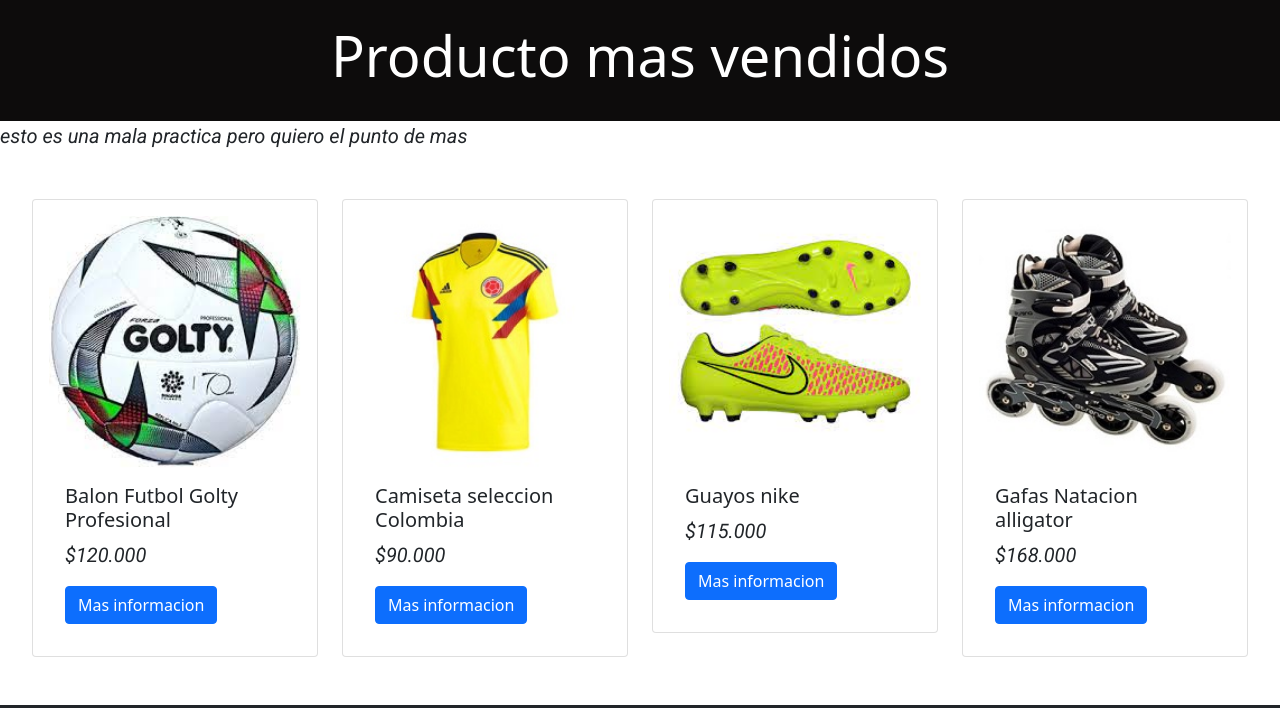
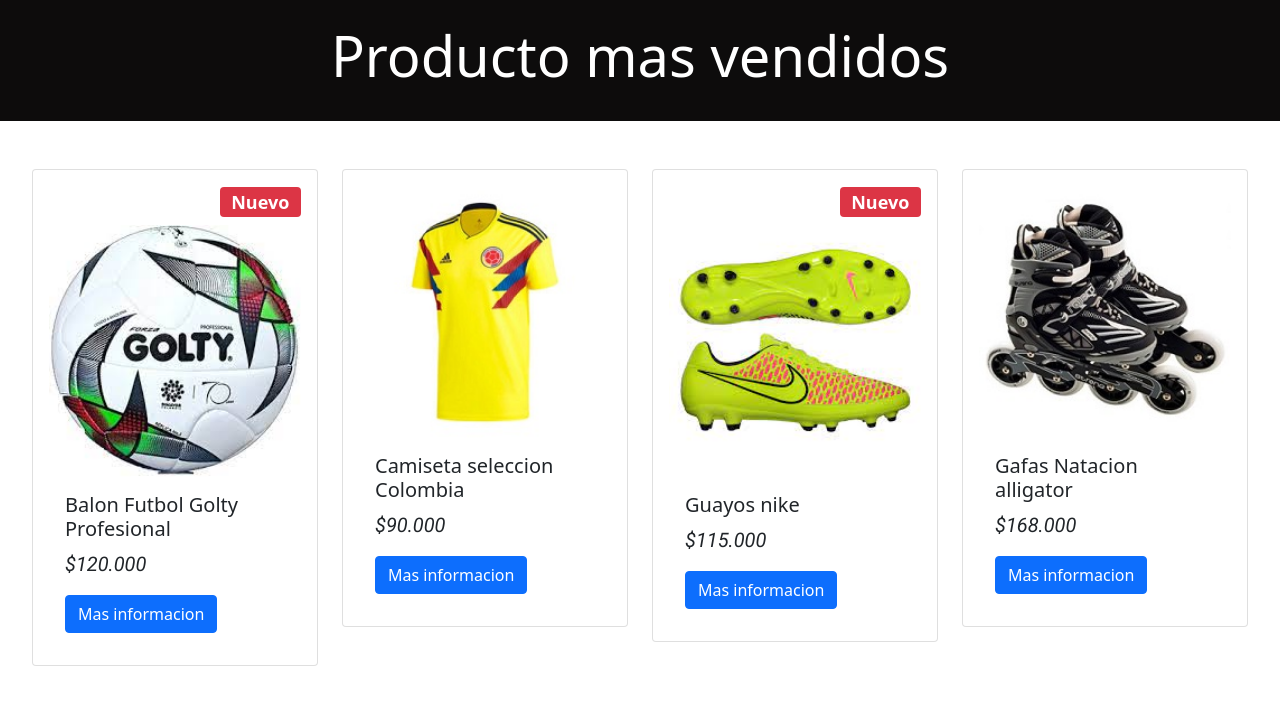
Before and after one commit to waltercastro171163/TIENDA_DEPORT, a website: page docs/index.html in a window 1280 px wide. Shown: the part 972-1680 px from the top of the page. Drawn offline with nearby package versions, Linux system fonts and the light colour scheme.

Commit message:
modificacion del index

```diff
--- a/docs/index.html
+++ b/docs/index.html
@@ -106,7 +106,7 @@
       <section class="container-fluid  fondo  p-4">
         <h4 class="display-4  text-center  text-white ">Producto mas vendidos</h4>
       </section>
- <p> esto es una mala practica pero quiero el punto de mas</p>
+
 <!-- Inicio de las cards -->
 
 <div class="container-fluid my-5">
@@ -114,18 +114,18 @@
 
         <div class="col-md-3">
           <div class="card p-3" >
-              <img src="./Imagenes/balon_2.jpg" class="card-img-top" alt="...">
+            <h4 class="text-end "><span class="badge bg-secondary bg-danger  ">Nuevo</span></h4>
+              <img src="./Imagenes/balon_2.jpg" class="card-img-top" alt="balon"  >
               <div class="card-body">
                 <h5 class="card-title">Balon Futbol Golty Profesional</h5>
                 <p class="card-text">$120.000 </p>
                 <a href="#" class="btn btn-primary">Mas informacion</a>
               </div>
             </div>
-
         </div>
         <div class="col-md-3">
               <div class="card p-3" >
-                  <img src="./Imagenes/Camiseta seleccion colombia.jpg" class="card-img-top" alt="...">
+                  <img src="./Imagenes/Camiseta seleccion colombia.jpg" class="card-img-top" alt="Camiseta">
                   <div class="card-body">
                     <h5 class="card-title">Camiseta seleccion Colombia</h5>
                     <p class="card-text">$90.000 </p>
@@ -136,6 +136,7 @@
         </div>
         <div class="col-md-3">
               <div class="card p-3" >
+                <h4 class="text-end "><span class="badge bg-secondary bg-danger  ">Nuevo</span></h4>
                 <img src="./Imagenes/Guayos_4.jpg" class="card-img-top" alt="Guayos">
                 <div class="card-body">
                   <h5 class="card-title">Guayos nike </h5>
```
